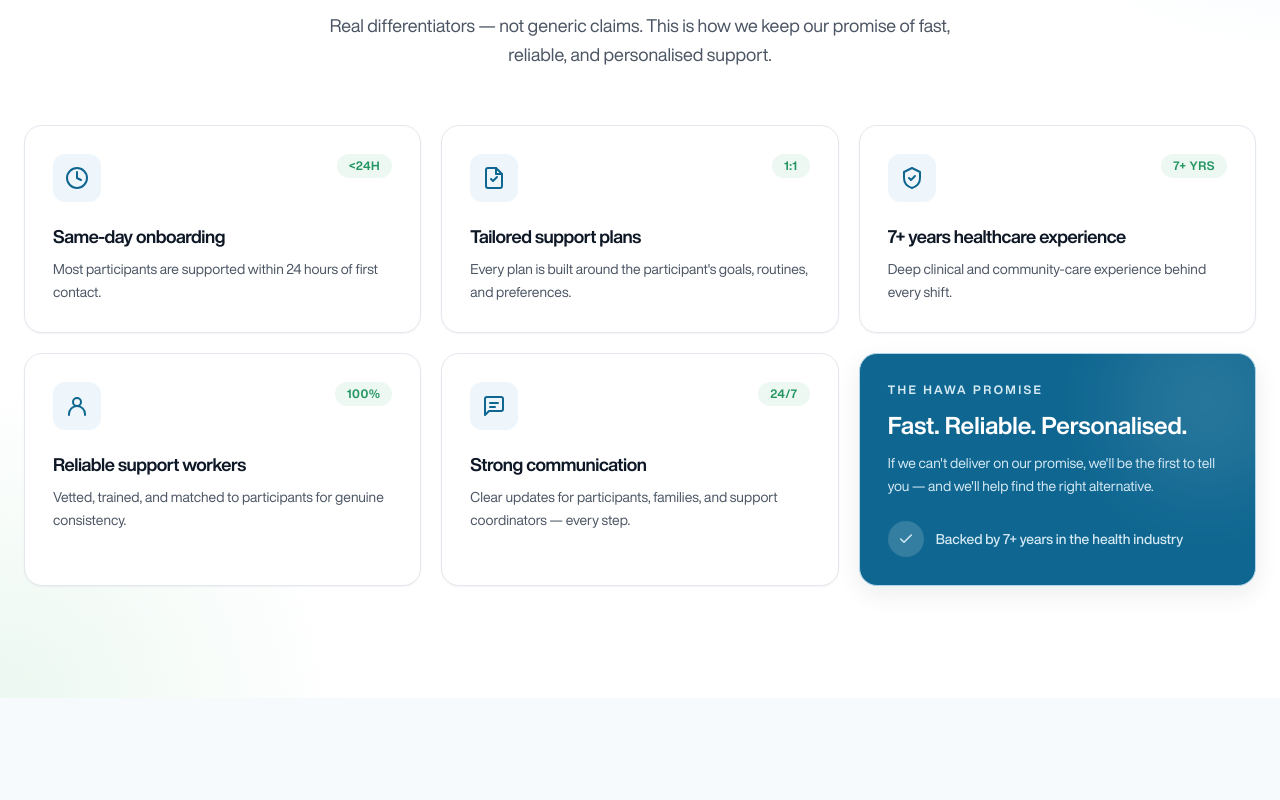
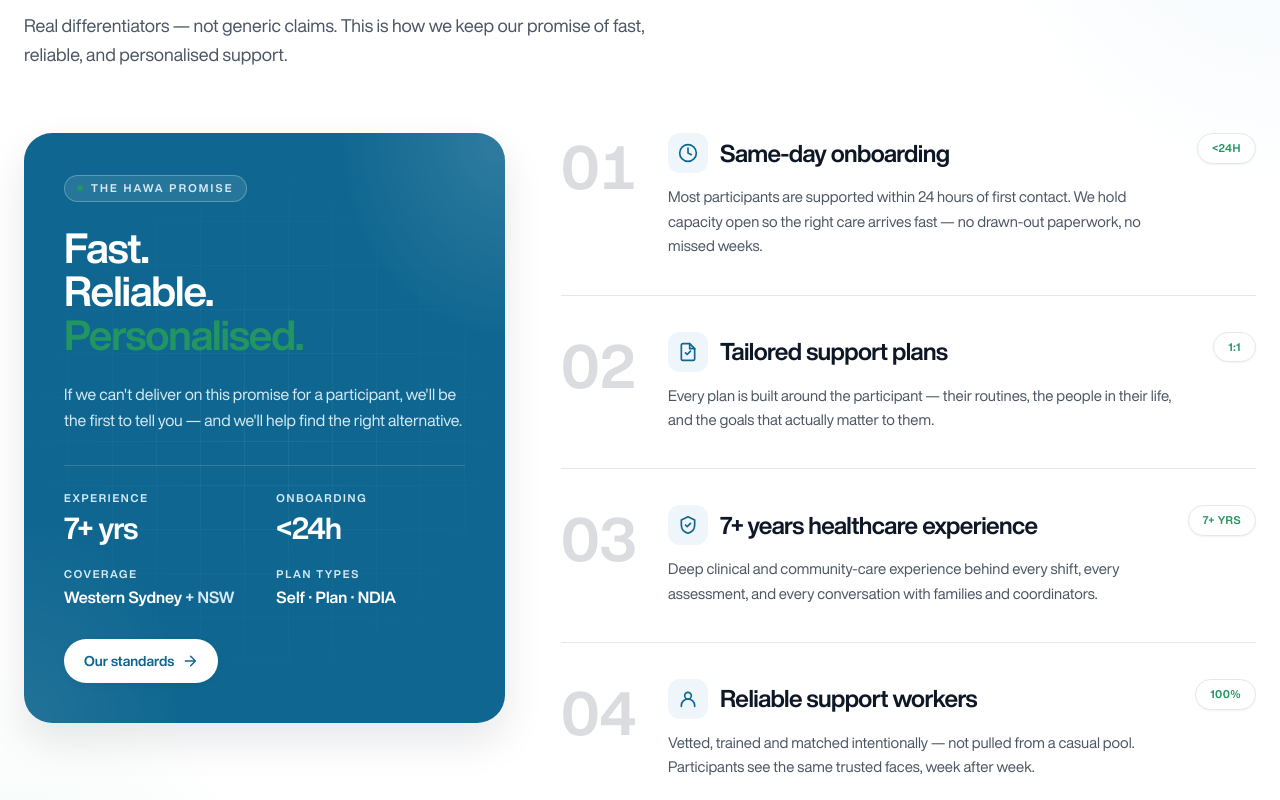
Before and after one commit to user01samiul/hawa-health-care, a Next.js app: page / in a window 1280 px wide. Shown: the part 3920-4720 px from the top of the page. Built offline with nearby package versions, Linux system fonts and the light colour scheme.

Commit message:
style: redesign why us section

```diff
--- a/components/sections/FinalCta.tsx
+++ b/components/sections/FinalCta.tsx
@@ -42,7 +42,7 @@
               Ready to get started?
             </h2>
             <p className="mx-auto mt-5 max-w-xl text-base leading-relaxed text-brand-100 sm:text-lg">
-              Tell us what you need — we'll respond within hours and have
+              Tell us what you need — we&apos;ll respond within hours and have
               support in place fast. No obligation, no pressure.
             </p>
 
--- a/components/sections/Referral.tsx
+++ b/components/sections/Referral.tsx
@@ -47,8 +47,8 @@
             <span className="text-secondary">this week</span>?
           </h2>
           <p className="mt-5 max-w-xl text-base leading-relaxed text-brand-100 sm:text-lg">
-            Send us the basics and we'll get back within hours. If it's urgent,
-            we'll usually have a worker in place within 24 hours of the
+            Send us the basics and we&apos;ll get back within hours. If it&apos;s urgent,
+            we&apos;ll usually have a worker in place within 24 hours of the
             referral.
           </p>
 
@@ -145,7 +145,7 @@
 
             <div className="mt-6 flex flex-col-reverse items-stretch gap-3 sm:flex-row sm:items-center sm:justify-between">
               <p className="text-xs text-foreground-subtle">
-                We'll only use your details to respond to this referral.
+                We&apos;ll only use your details to respond to this referral.
               </p>
               <button
                 type="submit"
--- a/components/sections/WhoWeHelp.tsx
+++ b/components/sections/WhoWeHelp.tsx
@@ -72,7 +72,7 @@
               title={
                 <>
                   Built for everyone who shapes a{" "}
-                  <span className="text-primary">participant's plan</span>.
+                  <span className="text-primary">participant&apos;s plan</span>.
                 </>
               }
               subtitle="Whether you're living with the plan, supporting someone who is, or coordinating it on their behalf — we make your part easier."
--- a/components/sections/WhyUs.tsx
+++ b/components/sections/WhyUs.tsx
@@ -1,10 +1,11 @@
+import Link from "next/link";
 import Container from "@/components/ui/Container";
 import SectionHeading from "@/components/ui/SectionHeading";
 
 const REASONS = [
   {
     title: "Same-day onboarding",
-    body: "Most participants are supported within 24 hours of first contact.",
+    body: "Most participants are supported within 24 hours of first contact. We hold capacity open so the right care arrives fast — no drawn-out paperwork, no missed weeks.",
     stat: "<24h",
     icon: (
       <>
@@ -15,7 +16,7 @@
   },
   {
     title: "Tailored support plans",
-    body: "Every plan is built around the participant's goals, routines, and preferences.",
+    body: "Every plan is built around the participant — their routines, the people in their life, and the goals that actually matter to them.",
     stat: "1:1",
     icon: (
       <>
@@ -27,7 +28,7 @@
   },
   {
     title: "7+ years healthcare experience",
-    body: "Deep clinical and community-care experience behind every shift.",
+    body: "Deep clinical and community-care experience behind every shift, every assessment, and every conversation with families and coordinators.",
     stat: "7+ yrs",
     icon: (
       <>
@@ -38,7 +39,7 @@
   },
   {
     title: "Reliable support workers",
-    body: "Vetted, trained, and matched to participants for genuine consistency.",
+    body: "Vetted, trained and matched intentionally — not pulled from a casual pool. Participants see the same trusted faces, week after week.",
     stat: "100%",
     icon: (
       <>
@@ -49,7 +50,7 @@
   },
   {
     title: "Strong communication",
-    body: "Clear updates for participants, families, and support coordinators — every step.",
+    body: "Clear updates for participants, families, and support coordinators — every step of the plan, no chasing required.",
     stat: "24/7",
     icon: (
       <>
@@ -78,7 +79,6 @@
 
       <Container className="relative">
         <SectionHeading
-          align="center"
           eyebrow="Why Hawa Health Care"
           title={
             <>
@@ -87,64 +87,144 @@
             </>
           }
           subtitle="Real differentiators — not generic claims. This is how we keep our promise of fast, reliable, and personalised support."
-          className="mb-14"
+          className="mb-12 md:mb-16"
         />
 
-        <ul className="grid gap-5 md:grid-cols-2 lg:grid-cols-3">
+        <div className="grid gap-10 lg:grid-cols-12 lg:gap-14">
+          <aside className="lg:col-span-5 lg:sticky lg:top-28 lg:self-start">
+            <div className="relative overflow-hidden rounded-[var(--radius-xl)] bg-primary p-8 text-foreground-inverse shadow-[var(--shadow-lg)] md:p-10">
+              <div
+                aria-hidden
+                className="pointer-events-none absolute inset-0 opacity-80"
+                style={{
+                  background:
+                    "radial-gradient(60% 60% at 100% 0%, rgba(255,255,255,0.18) 0%, transparent 60%), radial-gradient(50% 50% at 0% 100%, rgba(255,255,255,0.10) 0%, transparent 70%)",
+                }}
+              />
+              <div
+                aria-hidden
+                className="pointer-events-none absolute inset-0"
+                style={{
+                  backgroundImage:
+                    "linear-gradient(rgba(255,255,255,0.06) 1px, transparent 1px), linear-gradient(90deg, rgba(255,255,255,0.06) 1px, transparent 1px)",
+                  backgroundSize: "44px 44px",
+                  maskImage:
+                    "radial-gradient(70% 60% at 50% 50%, #000 0%, transparent 80%)",
+                }}
+              />
+
+              <div className="relative">
+                <span className="inline-flex items-center gap-2 rounded-[var(--radius-pill)] border border-white/25 bg-white/10 px-3 py-1 text-[11px] font-semibold uppercase tracking-[0.2em] text-brand-100 backdrop-blur">
+                  <span className="h-1.5 w-1.5 rounded-full bg-secondary" />
+                  The Hawa promise
+                </span>
+
+                <p className="mt-6 text-balance text-3xl font-bold leading-[1.05] tracking-tight md:text-[2.6rem]">
+                  Fast.
+                  <br />
+                  Reliable.
+                  <br />
+                  <span className="text-secondary">Personalised.</span>
+                </p>
+
+                <p className="mt-6 max-w-md text-sm leading-relaxed text-brand-100 md:text-base">
+                  If we can&apos;t deliver on this promise for a participant,
+                  we&apos;ll be the first to tell you — and we&apos;ll help find
+                  the right alternative.
+                </p>
+
+                <dl className="mt-8 grid grid-cols-2 gap-x-6 gap-y-5 border-t border-white/15 pt-6">
+                  <div>
+                    <dt className="text-[11px] font-semibold uppercase tracking-[0.16em] text-brand-100">
+                      Experience
+                    </dt>
+                    <dd className="mt-1 text-3xl font-bold tracking-tight">7+ yrs</dd>
+                  </div>
+                  <div>
+                    <dt className="text-[11px] font-semibold uppercase tracking-[0.16em] text-brand-100">
+                      Onboarding
+                    </dt>
+                    <dd className="mt-1 text-3xl font-bold tracking-tight">
+                      &lt;24h
+                    </dd>
+                  </div>
+                  <div>
+                    <dt className="text-[11px] font-semibold uppercase tracking-[0.16em] text-brand-100">
+                      Coverage
+                    </dt>
+                    <dd className="mt-1 text-base font-semibold leading-tight">
+                      Western Sydney <span className="text-brand-100">+ NSW</span>
+                    </dd>
+                  </div>
+                  <div>
+                    <dt className="text-[11px] font-semibold uppercase tracking-[0.16em] text-brand-100">
+                      Plan types
+                    </dt>
+                    <dd className="mt-1 text-base font-semibold leading-tight">
+                      Self · Plan · NDIA
+                    </dd>
+                  </div>
+                </dl>
+
+                <Link
+                  href="/about"
+                  className="mt-8 inline-flex items-center gap-2 rounded-[var(--radius-pill)] bg-background px-5 py-3 text-sm font-semibold text-primary shadow-[var(--shadow-sm)] transition-shadow hover:shadow-[var(--shadow-md)]"
+                >
+                  Our standards
+                  <svg viewBox="0 0 24 24" className="h-4 w-4" fill="none" stroke="currentColor" strokeWidth="2.2" strokeLinecap="round" strokeLinejoin="round">
+                    <path d="M5 12h14" />
+                    <path d="m13 5 7 7-7 7" />
+                  </svg>
+                </Link>
+              </div>
+            </div>
+          </aside>
+
+          <ol className="lg:col-span-7">
             {REASONS.map((r, i) => (
               <li
                 key={r.title}
-              className={`group relative overflow-hidden rounded-[var(--radius-lg)] border border-border bg-background p-6 shadow-[var(--shadow-xs)] transition-[transform,box-shadow,border-color] duration-[var(--duration-base)] hover:-translate-y-0.5 hover:border-brand-200 hover:shadow-[var(--shadow-md)] md:p-7 ${
-                i === 0 ? "lg:col-span-1" : ""
-              }`}
+                className="group relative grid grid-cols-[auto_1fr] gap-5 border-b border-border py-7 transition-colors duration-[var(--duration-base)] last:border-b-0 first:pt-0 hover:[&_.idx]:text-primary md:grid-cols-[auto_1fr_auto] md:gap-8 md:py-9"
               >
-              <div className="flex items-start justify-between gap-4">
-                <span className="grid h-12 w-12 place-items-center rounded-[var(--radius-md)] bg-primary-soft text-primary transition-colors duration-[var(--duration-base)] group-hover:bg-primary group-hover:text-foreground-inverse">
-                  <svg viewBox="0 0 24 24" className="h-6 w-6" fill="none" stroke="currentColor" strokeWidth="2" strokeLinecap="round" strokeLinejoin="round">
+                <span
+                  aria-hidden
+                  className="idx col-start-1 mt-1 select-none text-5xl font-bold leading-none tracking-tight tabular-nums text-foreground-subtle/25 transition-colors duration-[var(--duration-base)] md:text-6xl"
+                >
+                  0{i + 1}
+                </span>
+
+                <div className="col-start-2">
+                  <div className="flex items-center gap-3">
+                    <span className="grid h-10 w-10 place-items-center rounded-[var(--radius-md)] bg-primary-soft text-primary transition-colors duration-[var(--duration-base)] group-hover:bg-primary group-hover:text-foreground-inverse">
+                      <svg viewBox="0 0 24 24" className="h-5 w-5" fill="none" stroke="currentColor" strokeWidth="2" strokeLinecap="round" strokeLinejoin="round">
                         {r.icon}
                       </svg>
                     </span>
-                <span className="rounded-[var(--radius-pill)] bg-secondary-soft px-3 py-1 text-xs font-bold uppercase tracking-wider text-secondary">
+                    <h3 className="text-xl font-semibold tracking-tight text-foreground md:text-[1.5rem]">
+                      {r.title}
+                    </h3>
+                  </div>
+                  <p className="mt-3 max-w-prose text-sm leading-relaxed text-foreground-muted md:text-[15px]">
+                    {r.body}
+                  </p>
+
+                  <span className="mt-4 inline-flex rounded-[var(--radius-pill)] bg-secondary-soft px-3 py-1 text-[11px] font-bold uppercase tracking-wider text-secondary md:hidden">
                     {r.stat}
                   </span>
                 </div>
 
-              <h3 className="mt-5 text-lg font-semibold tracking-tight text-foreground">
-                {r.title}
-              </h3>
-              <p className="mt-2 text-sm leading-relaxed text-foreground-muted">
-                {r.body}
-              </p>
+                <span className="col-start-3 row-start-1 hidden self-start rounded-[var(--radius-pill)] border border-border bg-background px-3.5 py-1.5 text-[11px] font-bold uppercase tracking-wider text-secondary shadow-[var(--shadow-xs)] transition-colors duration-[var(--duration-base)] group-hover:border-secondary group-hover:bg-secondary group-hover:text-foreground-inverse md:inline-flex">
+                  {r.stat}
+                </span>
+
+                <span
+                  aria-hidden
+                  className="pointer-events-none absolute -bottom-px left-0 h-[2px] w-0 bg-gradient-to-r from-primary via-secondary to-transparent transition-[width] duration-[var(--duration-slow)] ease-[var(--ease-out)] group-hover:w-full"
+                />
               </li>
             ))}
-
-          <li className="relative flex flex-col justify-between overflow-hidden rounded-[var(--radius-lg)] border border-brand-200 bg-primary p-6 text-foreground-inverse shadow-[var(--shadow-md)] md:p-7">
-            <div
-              aria-hidden
-              className="pointer-events-none absolute -right-10 -top-10 h-44 w-44 rounded-full bg-white/10 blur-2xl"
-            />
-            <div className="relative">
-              <p className="text-xs font-semibold uppercase tracking-[0.2em] text-brand-100">
-                The Hawa promise
-              </p>
-              <p className="mt-3 text-2xl font-bold leading-tight">
-                Fast. Reliable. Personalised.
-              </p>
-              <p className="mt-3 text-sm leading-relaxed text-brand-100">
-                If we can't deliver on our promise, we'll be the first to tell
-                you — and we'll help find the right alternative.
-              </p>
+          </ol>
         </div>
-            <div className="relative mt-6 flex items-center gap-3 text-sm font-medium text-brand-100">
-              <span className="grid h-9 w-9 place-items-center rounded-[var(--radius-pill)] bg-white/15">
-                <svg viewBox="0 0 24 24" className="h-4 w-4" fill="none" stroke="currentColor" strokeWidth="2.2" strokeLinecap="round" strokeLinejoin="round">
-                  <path d="M20 6 9 17l-5-5" />
-                </svg>
-              </span>
-              Backed by 7+ years in the health industry
-            </div>
-          </li>
-        </ul>
       </Container>
     </section>
   );
```
Lines whose indentation alone changed are shown as unchanged.
